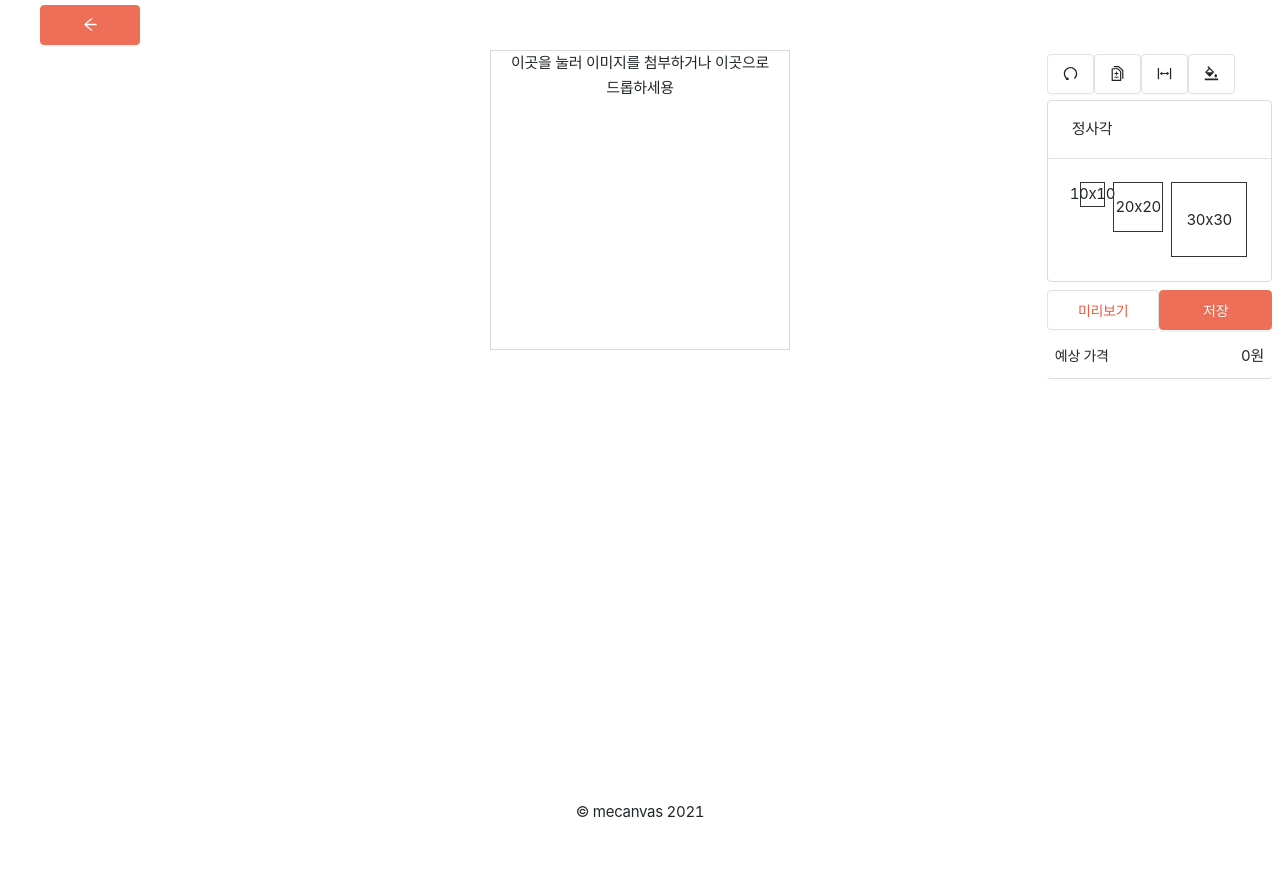
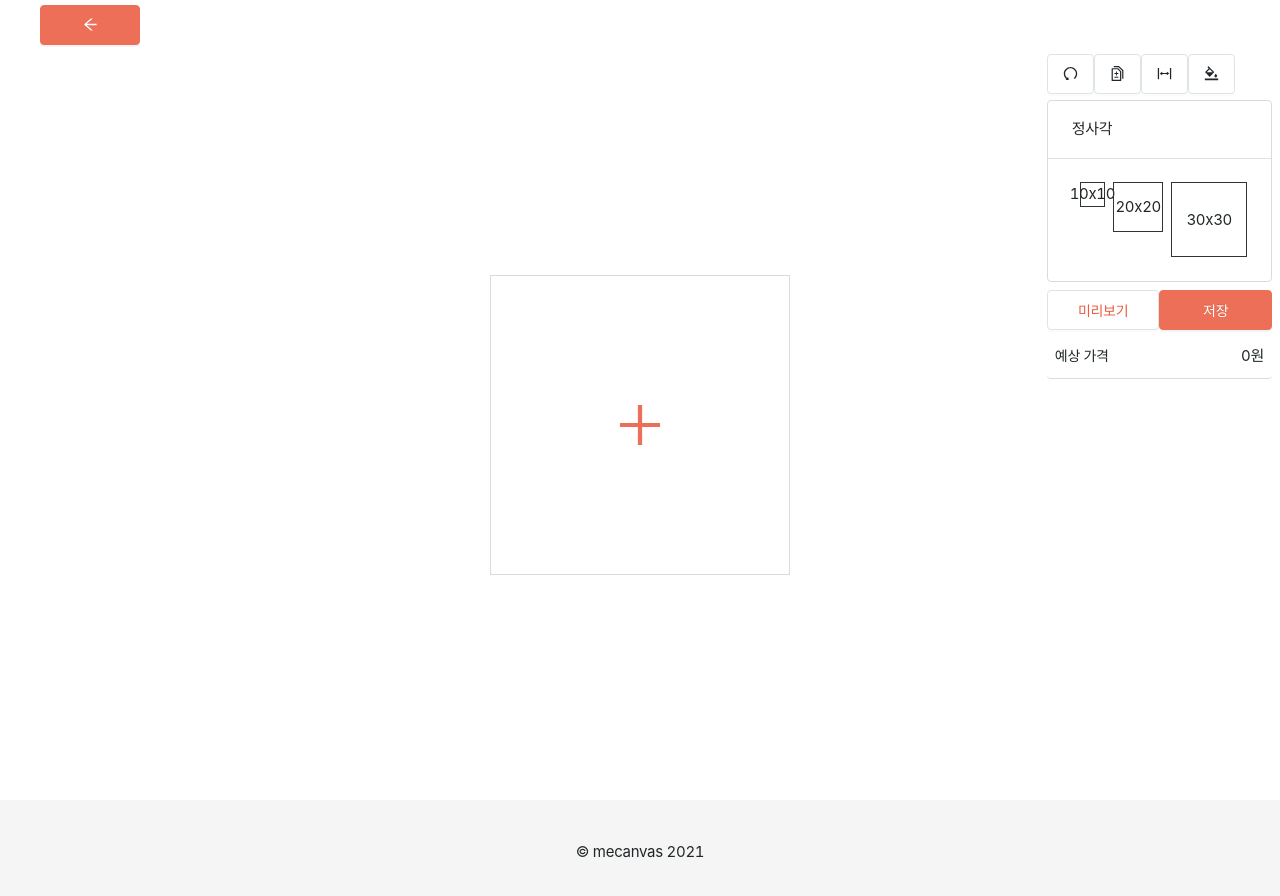
Before and after one commit to mecanvas/early-front, a Next.js app: page /tool in a window 1280 px wide. Shown: the top 896 px of the page. Before the commit the page ends 825 px from the top, so only its background shows below. Built offline with nearby package versions, Linux system fonts and the light colour scheme; a web font is replaced by a local one.

Commit message:
이미지 첨부 디자인 수정

```diff
--- a/src/components/layouts/AppFooter.tsx
+++ b/src/components/layouts/AppFooter.tsx
@@ -3,6 +3,8 @@ import styled from '@emotion/styled';
 
 const FooterContainer = styled.footer`
   width: 100%;
+  padding: 40px;
+  background-color: ${({ theme }) => theme.color.secondarybg};
 `;
 
 const Footer = styled.div`
--- a/src/components/layouts/AppHeader.tsx
+++ b/src/components/layouts/AppHeader.tsx
@@ -7,6 +7,7 @@ import { ArrowLeftOutlined } from '@ant-design/icons';
 const HeaderContainer = styled.header`
   width: 100%;
   height: 50px;
+  background-color: ${({ theme }) => theme.color.white};
 `;
 
 const Header = styled.div`
--- a/src/components/tool/Tool.tsx
+++ b/src/components/tool/Tool.tsx
@@ -16,13 +16,15 @@ import {
   BillInfomation,
   DropZone,
   CanvasInfomationWrapper,
+  DropZoneDiv,
 } from './ToolStyle';
 import { canvasToImage } from 'src/util/canvasToImage';
 import { ColorResult } from 'react-color';
 import { useDropzone } from 'react-dropzone';
-import { BgColorsOutlined, ColumnWidthOutlined, DiffOutlined, UndoOutlined } from '@ant-design/icons';
+import { BgColorsOutlined, ColumnWidthOutlined, DiffOutlined, PlusOutlined, UndoOutlined } from '@ant-design/icons';
 import { Button, Modal, notification, Popover, Upload } from 'antd';
 import { RcFile } from 'antd/lib/upload';
+import { theme } from 'src/style/theme';
 
 interface PaperSize {
   name: string;
@@ -120,7 +122,7 @@ const Tool = () => {
   const [isPreview, setIsPreview] = useState(false);
 
   // 바뀌는 색상
-  const [bgColor, setBgColor] = useState('#ffffff');
+  const [bgColor, setBgColor] = useState(theme.color.white);
   // const [frameBorderColor, setFrameBorderColor] = useState('#333');
 
   // 이미지 업로드
@@ -338,6 +340,7 @@ const Tool = () => {
     (e: React.MouseEvent<HTMLDivElement>) => {
       const { value } = e.currentTarget.dataset;
       const el = imgNode.current;
+
       if (el) {
         const { width, height } = el.getBoundingClientRect();
         el.style.width = `${width}px`;
@@ -541,7 +544,7 @@ const Tool = () => {
         ></Modal>
       )}
 
-      <ToolContainer bgColor={bgColor}>
+      <ToolContainer>
         {selectedFrame && selectedFramePosition && yourSelectedFrame && (
           <YouSelectedFrame
             // border={frameBorderColor}
@@ -551,7 +554,7 @@ const Tool = () => {
             {...selectedFramePosition}
           ></YouSelectedFrame>
         )}
-        <ImageWrapper id="img-box" ref={imgWrapperRef}>
+        <ImageWrapper id="img-box" ref={imgWrapperRef} bgColor={bgColor}>
           {imgUploadUrl ? (
             <>
               <img ref={imgNode} src={imgUploadUrl} crossOrigin="anonymous" alt="캔버스로 만들 이미지" />
@@ -560,7 +563,9 @@ const Tool = () => {
             <>
               <DropZone {...getRootProps()}>
                 <input {...getInputProps()} accept="image/*" />
-                {isDragActive ? <p>드롭하시오!</p> : <p>이곳을 눌러 이미지를 첨부하거나 이곳으로 드롭하세용</p>}
+                <DropZoneDiv isDragActive={isDragActive}>
+                  <PlusOutlined />
+                </DropZoneDiv>
               </DropZone>
             </>
           )}
--- a/src/components/tool/ToolStyle.tsx
+++ b/src/components/tool/ToolStyle.tsx
@@ -1,11 +1,11 @@
+import { css } from '@emotion/react';
 import styled from '@emotion/styled';
 import { Card } from 'antd';
 
-export const ToolContainer = styled.div<{ bgColor: string }>`
+export const ToolContainer = styled.div`
   width: 100%;
   margin: 0 auto;
   display: flex;
-  background-color: ${({ bgColor }) => bgColor};
 `;
 
 export const YouSelectedFrame = styled.div<{
@@ -33,12 +33,45 @@ export const DropZone = styled.div`
   cursor: pointer;
 `;
 
-export const ImageWrapper = styled.div`
+export const DropZoneDiv = styled.div<{ isDragActive: boolean }>`
+  display: flex;
+  flex-direction: column;
+  align-items: center;
+  justify-content: center;
+  height: 100%;
+
+  &:hover {
+    opacity: 0.4;
+  }
+
+  ${({ isDragActive }) =>
+    isDragActive
+      ? css`
+          opacity: 0.4;
+        `
+      : css`
+          opacity: 1;
+        `}
+
+  *  > svg {
+    font-size: 50px;
+    path {
+      color: ${({ theme }) => theme.color.primary};
+    }
+  }
+`;
+
+export const ImageWrapper = styled.div<{ bgColor: string }>`
+  background-color: ${({ bgColor }) => bgColor};
   width: 100%;
+  display: flex;
+  justify-content: center;
+  align-items: center;
+  padding: 15px 0;
   margin: 0 auto;
   text-align: center;
   position: relative;
-  height: calc(100vh - 50px);
+  min-height: calc(100vh - 50px);
   & > img {
     max-height: calc(100vh - 50px);
   }
```
